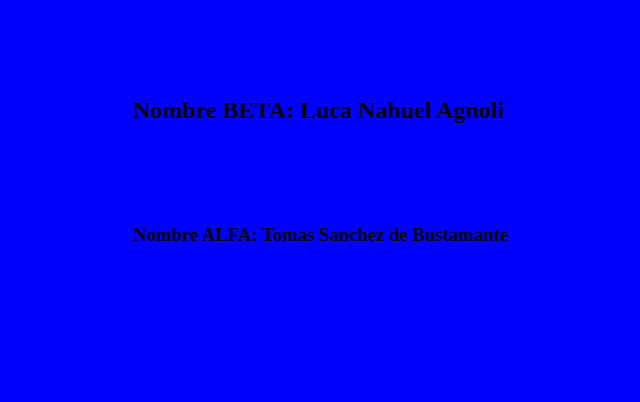
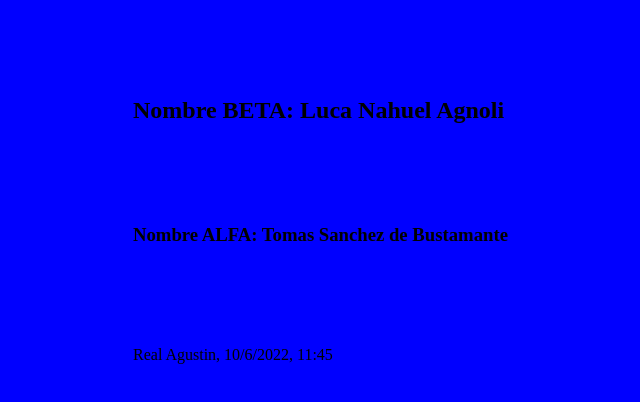
Before and after one commit to AgustinReal/TP_SO_I4_Equipo_109, a plain HTML site: page index.html in a window 1280 px wide. Shown: the part 240-642 px from the top of the page, without its empty margins (167-807 px from the left). Drawn offline with Linux system fonts and the light colour scheme.

Commit message:
GAMMA agrega nombre, fecha y hora

```diff
--- a/index.html
+++ b/index.html
@@ -10,5 +10,6 @@
 <h1>Controlde versiones</h1>
 <h2>Nombre BETA: Luca Nahuel Agnoli</h2>
 <h3>Nombre ALFA: Tomas Sanchez de Bustamante</h3>
+<p>Real Agustin, 10/6/2022, 11:45 </p>
 </body>
 </html>
```
